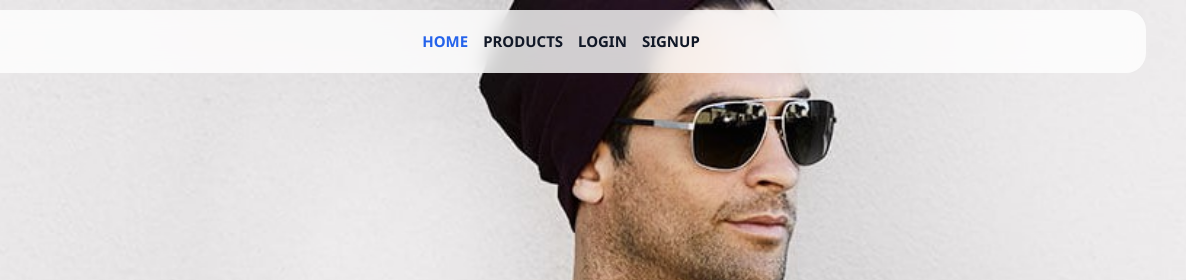
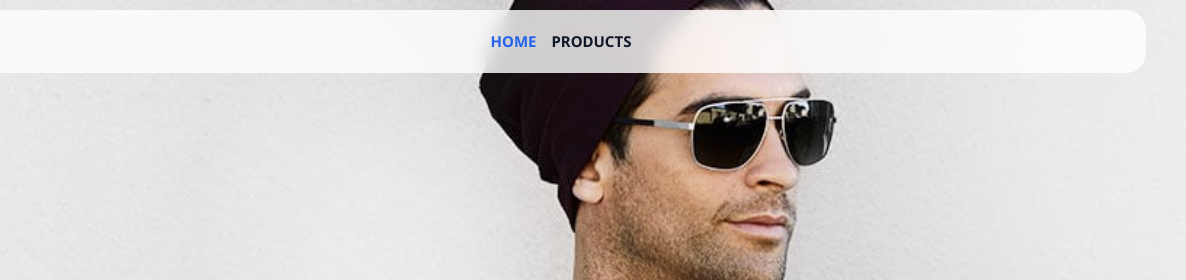
Before and after one commit to haider-ali-1/ecommerce-js-with-api, a plain HTML site: page index.html in a window 1280 px wide. Shown: the top 280 px of the page, 94-1280 px from the left. Drawn offline with Linux system fonts and the light colour scheme.

Commit message:
remove unnecessary links

```diff
--- a/index.html
+++ b/index.html
@@ -55,8 +55,6 @@
           <ul class="nav-items">
             <li><a href="./index.html">HOME</a></li>
             <li><a href="./products.html">PRODUCTS</a></li>
-            <li><a href="./login.html">LOGIN</a></li>
-            <li><a href="./signup.html">SIGNUP</a></li>
           </ul>
         </nav>
       </div>
```
